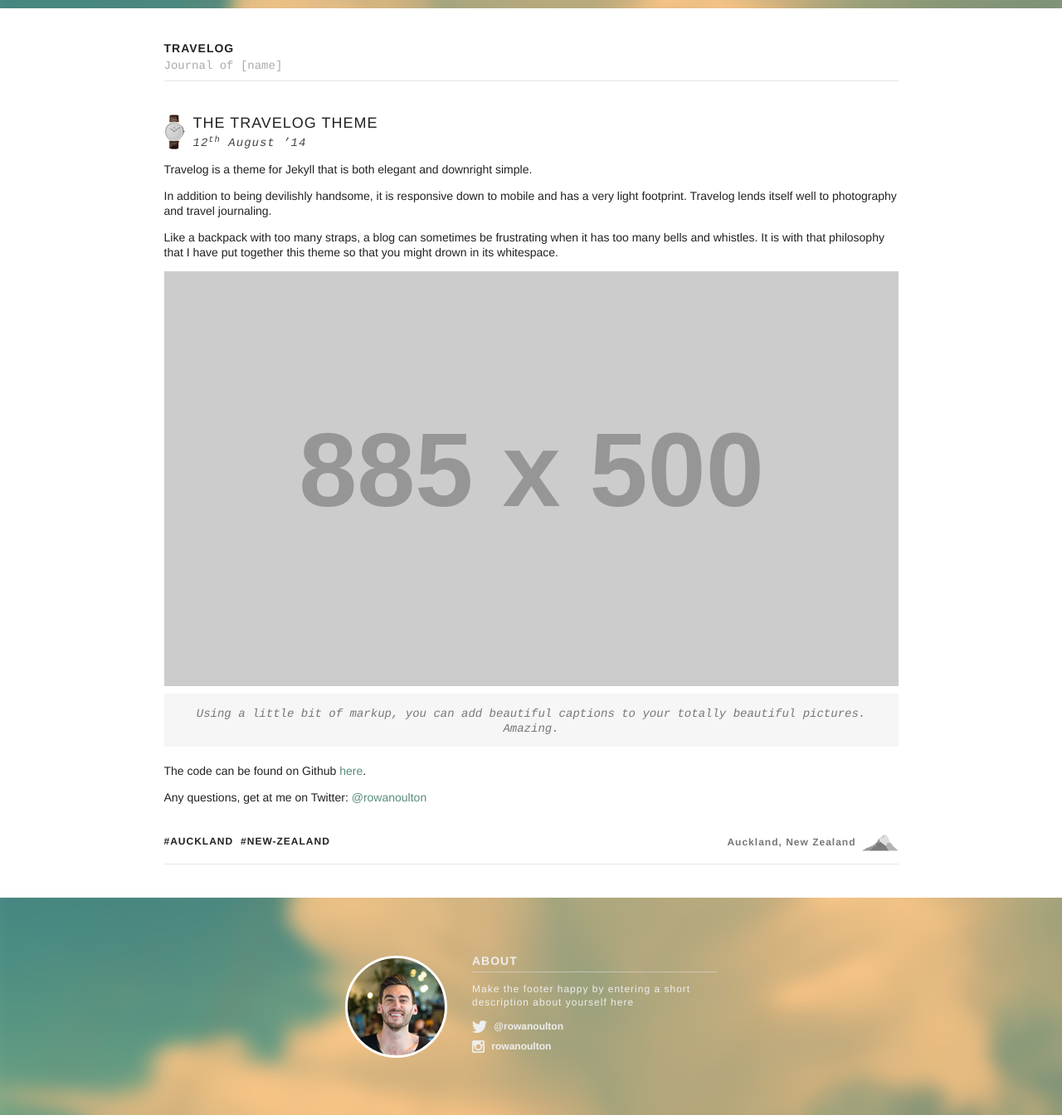
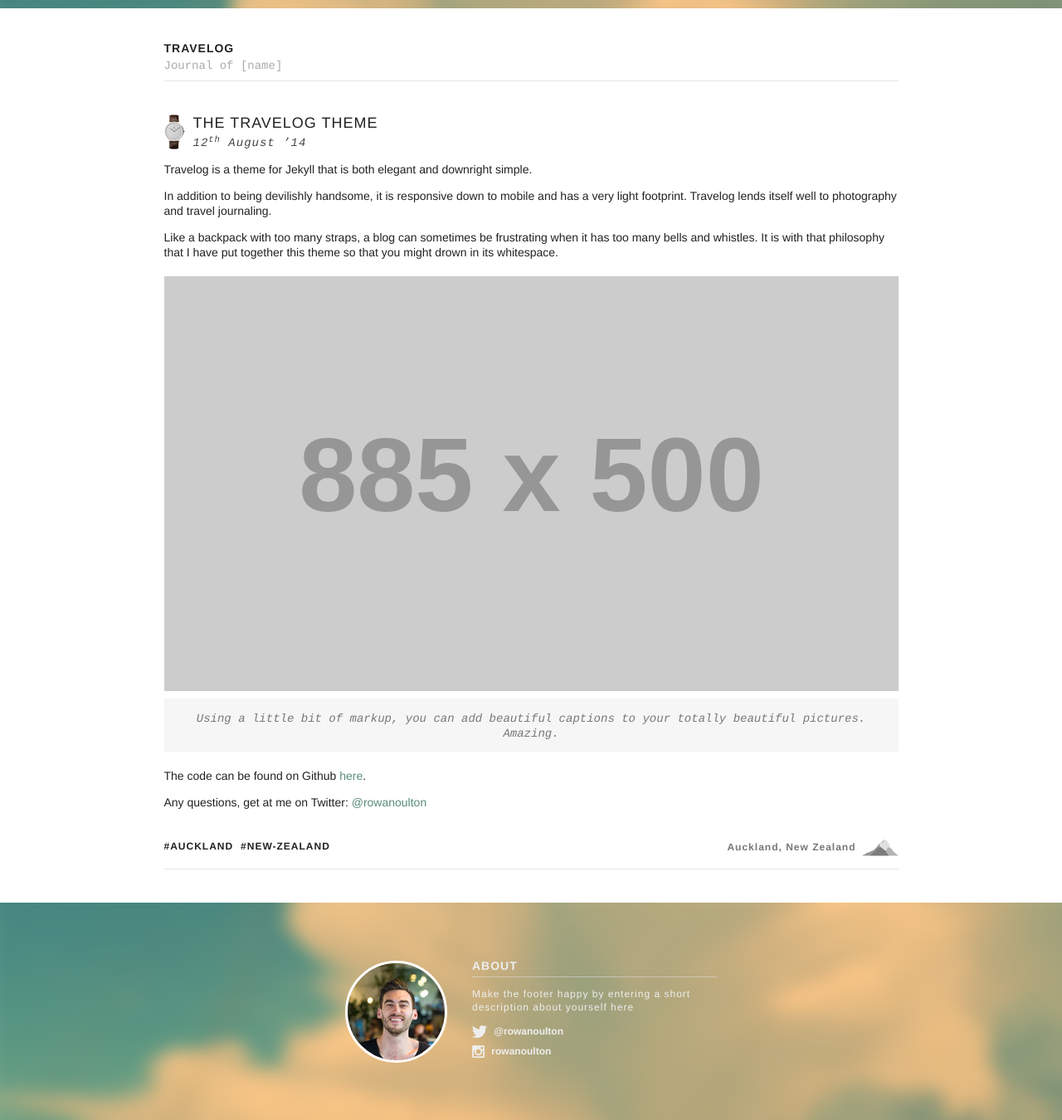
Before and after one commit to rowanoulton/travelog-theme, a Jekyll site: the page built from index.html, in a window 1280 px wide. Shown: the whole page at 83% size. Built offline with Jekyll 4.4.1, drawn with Linux system fonts in a browser that asks for light colours; the list of posts is cut into pages by our own code.

Commit message:
Give images a little more margin when beneath <p>

```diff
--- a/_sass/modules/post/_rules.scss
+++ b/_sass/modules/post/_rules.scss
@@ -46,6 +46,11 @@
         font-weight: normal;
         color: #444;
         letter-spacing: 1px;
+    }
+
+    p + .post-image {
+        // When an image sits beneath a paragraph of text, provide a little more margin between them
+        margin-top: 20px;
     }
 
     .post-image {
```
